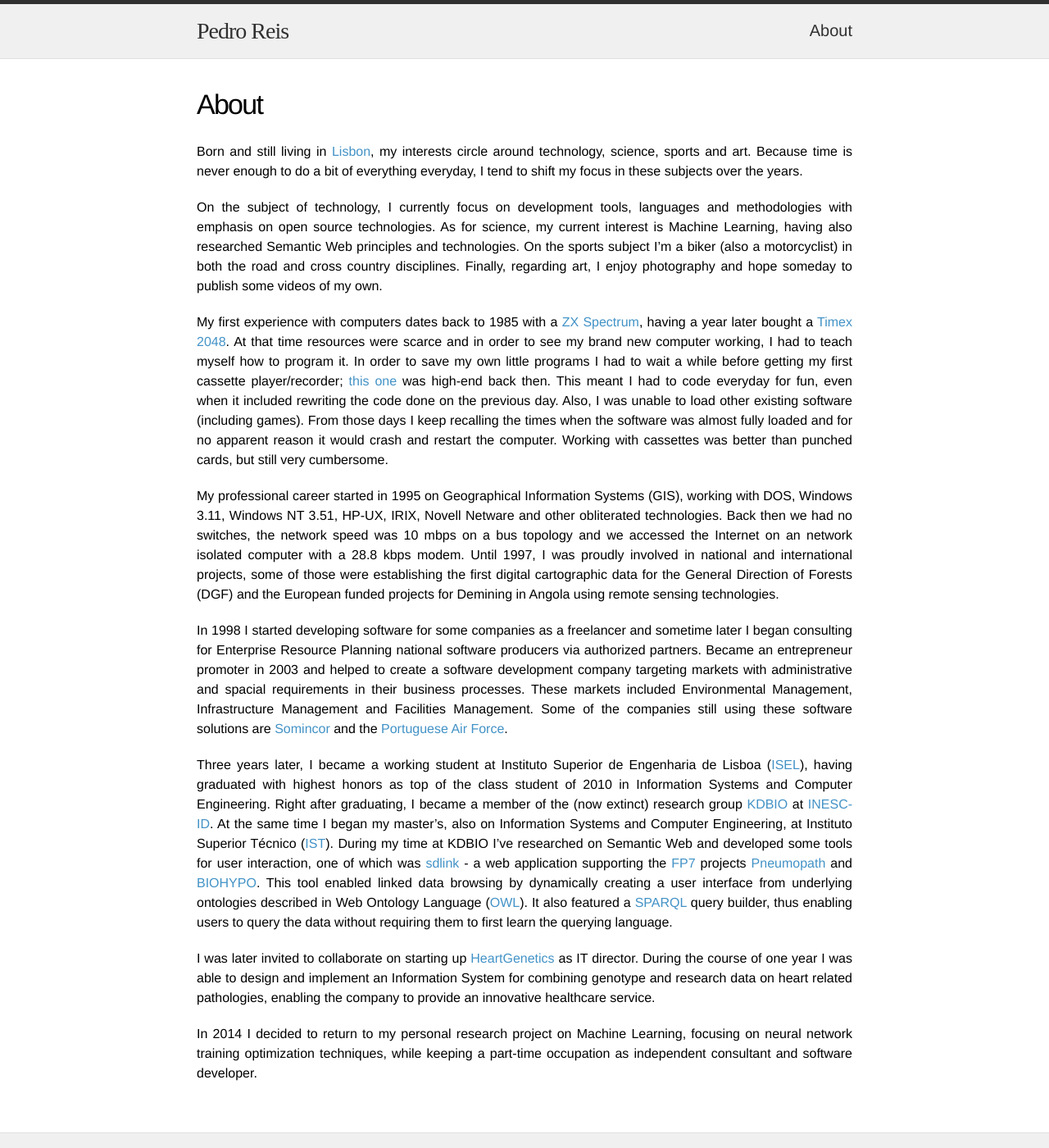
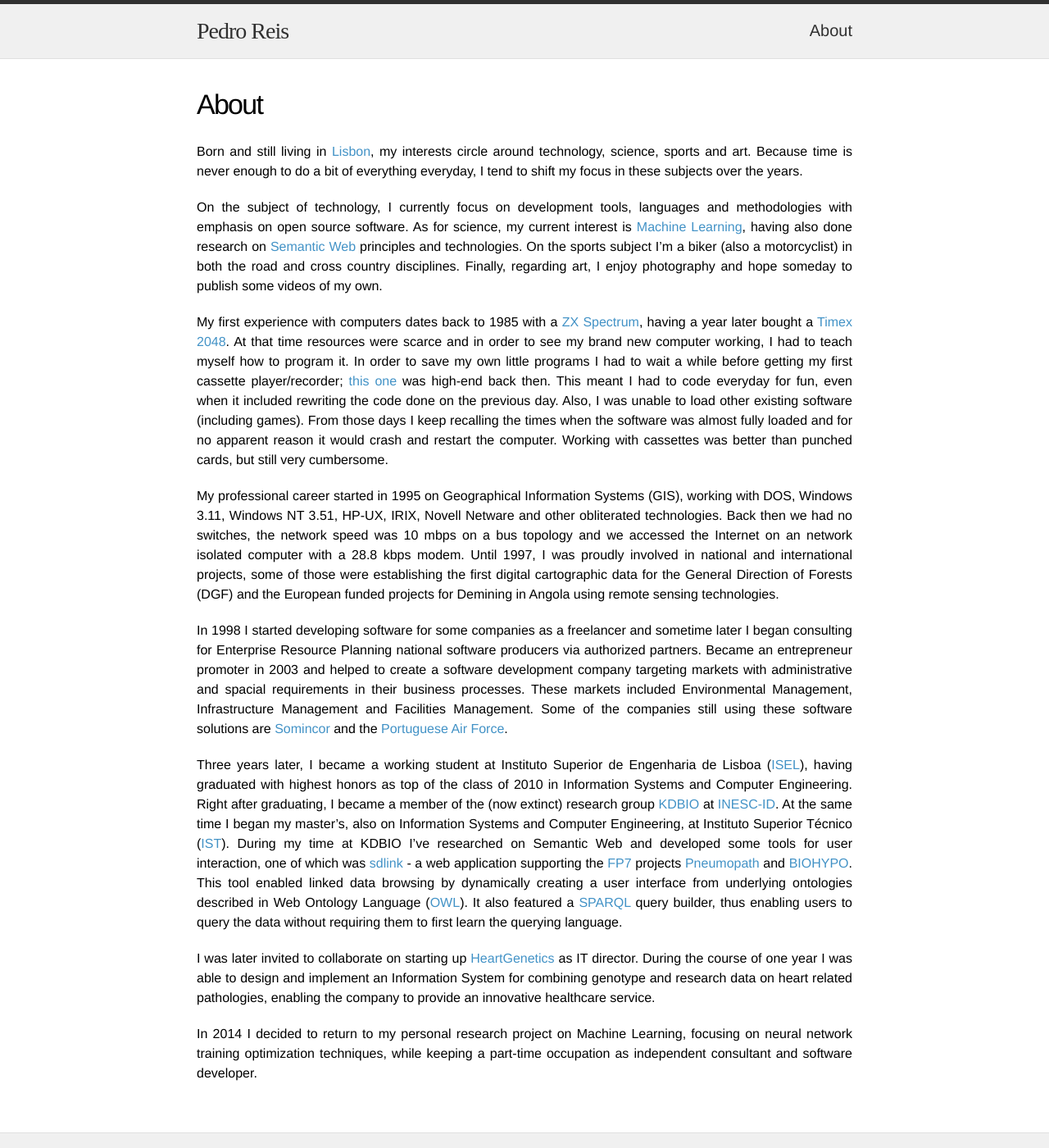
Before and after one commit to pmreis/pmreis.github.io, a Jekyll site: the page built from about.md, in a window 1280 px wide and 1400 px high. Shown: the whole window at 82% size. Built offline with Jekyll 4.4.1, drawn with Linux system fonts in a browser that asks for light colours; nearby versions of some CDN libraries; some web fonts are replaced.

Commit message:
text updates

```diff
--- a/about.md
+++ b/about.md
@@ -6,7 +6,7 @@ permalink: /about/
 
 Born and still living in [Lisbon](http://en.wikipedia.org/wiki/Lisbon), my interests circle around technology, science, sports and art. Because time is never enough to do a bit of everything everyday, I tend to shift my focus in these subjects over the years.
 
-On the subject of technology, I currently focus on development tools, languages and methodologies with emphasis on open source technologies. As for science, my current interest is Machine Learning, having also researched Semantic Web principles and technologies. On the sports subject I'm a biker (also a motorcyclist) in both the road and cross country disciplines. Finally, regarding art, I enjoy photography and hope someday to publish some videos of my own.
+On the subject of technology, I currently focus on development tools, languages and methodologies with emphasis on open source software. As for science, my current interest is [Machine Learning](http://en.wikipedia.org/wiki/Machine_learning), having also done research on [Semantic Web](http://en.wikipedia.org/wiki/Semantic_Web) principles and technologies. On the sports subject I'm a biker (also a motorcyclist) in both the road and cross country disciplines. Finally, regarding art, I enjoy photography and hope someday to publish some videos of my own.
 
 My first experience with computers dates back to 1985 with a [ZX Spectrum](http://en.wikipedia.org/wiki/ZX_Spectrum), having a year later bought a [Timex 2048](http://en.wikipedia.org/wiki/Timex_Computer_2048). At that time resources were scarce and in order to see my brand new computer working, I had to teach myself how to program it. In order to save my own little programs I had to wait a while before getting my first cassette player/recorder; [this one](http://www.worldofspectrum.org/infoseekid.cgi?id=1000924) was high-end back then. This meant I had to code everyday for fun, even when it included rewriting the code done on the previous day. Also, I was unable to load other existing software (including games). From those days I keep recalling the times when the software was almost fully loaded and for no apparent reason it would crash and restart the computer. Working with cassettes was better than punched cards, but still very cumbersome.
 
@@ -14,7 +14,7 @@ My professional career started in 1995 on Geographical Information Systems (GIS)
 
 In 1998 I started developing software for some companies as a freelancer and sometime later I began consulting for Enterprise Resource Planning national software producers via authorized partners. Became an entrepreneur promoter in 2003 and helped to create a software development company targeting markets with administrative and spacial requirements in their business processes. These markets included Environmental Management, Infrastructure Management and Facilities Management. Some of the companies still using these software solutions are [Somincor](http://www.lundinmining.com/s/Neves-Corvo.asp) and the [Portuguese Air Force](http://www.emfa.pt/).
 
-Three years later, I became a working student at Instituto Superior de Engenharia de Lisboa ([ISEL](http://www.isel.pt)), having graduated with highest honors as top of the class student of 2010 in Information Systems and Computer Engineering. Right after graduating, I became a member of the (now extinct) research group [KDBIO](http://kdbio.inesc-id.pt/) at [INESC-ID](http://www.inesc-id.pt/). At the same time I began my master's, also on Information Systems and Computer Engineering, at Instituto Superior Técnico ([IST](http://tecnico.ulisboa.pt/en/)). During my time at KDBIO I've researched on Semantic Web and developed some tools for user interaction, one of which was [sdlink](http://kdbio.inesc-id.pt/sdlink/) - a web application supporting the [FP7](http://cordis.europa.eu/fp7/home_en.html) projects [Pneumopath](http://www2.le.ac.uk/projects/pneumopath) and [BIOHYPO](http://cordis.europa.eu/result/rcn/53312_en.html). This tool enabled linked data browsing by dynamically creating a user interface from underlying ontologies described in Web Ontology Language ([OWL](http://en.wikipedia.org/wiki/Web_Ontology_Language)). It also featured a [SPARQL](http://en.wikipedia.org/wiki/SPARQL) query builder, thus enabling users to query the data without requiring them to first learn the querying language.
+Three years later, I became a working student at Instituto Superior de Engenharia de Lisboa ([ISEL](http://www.isel.pt)), having graduated with highest honors as top of the class of 2010 in Information Systems and Computer Engineering. Right after graduating, I became a member of the (now extinct) research group [KDBIO](http://kdbio.inesc-id.pt/) at [INESC-ID](http://www.inesc-id.pt/). At the same time I began my master's, also on Information Systems and Computer Engineering, at Instituto Superior Técnico ([IST](http://tecnico.ulisboa.pt/en/)). During my time at KDBIO I've researched on Semantic Web and developed some tools for user interaction, one of which was [sdlink](http://kdbio.inesc-id.pt/sdlink/) - a web application supporting the [FP7](http://cordis.europa.eu/fp7/home_en.html) projects [Pneumopath](http://www2.le.ac.uk/projects/pneumopath) and [BIOHYPO](http://cordis.europa.eu/result/rcn/53312_en.html). This tool enabled linked data browsing by dynamically creating a user interface from underlying ontologies described in Web Ontology Language ([OWL](http://en.wikipedia.org/wiki/Web_Ontology_Language)). It also featured a [SPARQL](http://en.wikipedia.org/wiki/SPARQL) query builder, thus enabling users to query the data without requiring them to first learn the querying language.
 
 I was later invited to collaborate on starting up [HeartGenetics](http://www.heartgenetics.com/) as IT director. During the course of one year I was able to design and implement an Information System for combining genotype and research data on heart related pathologies, enabling the company to provide an innovative healthcare service.
 
```
